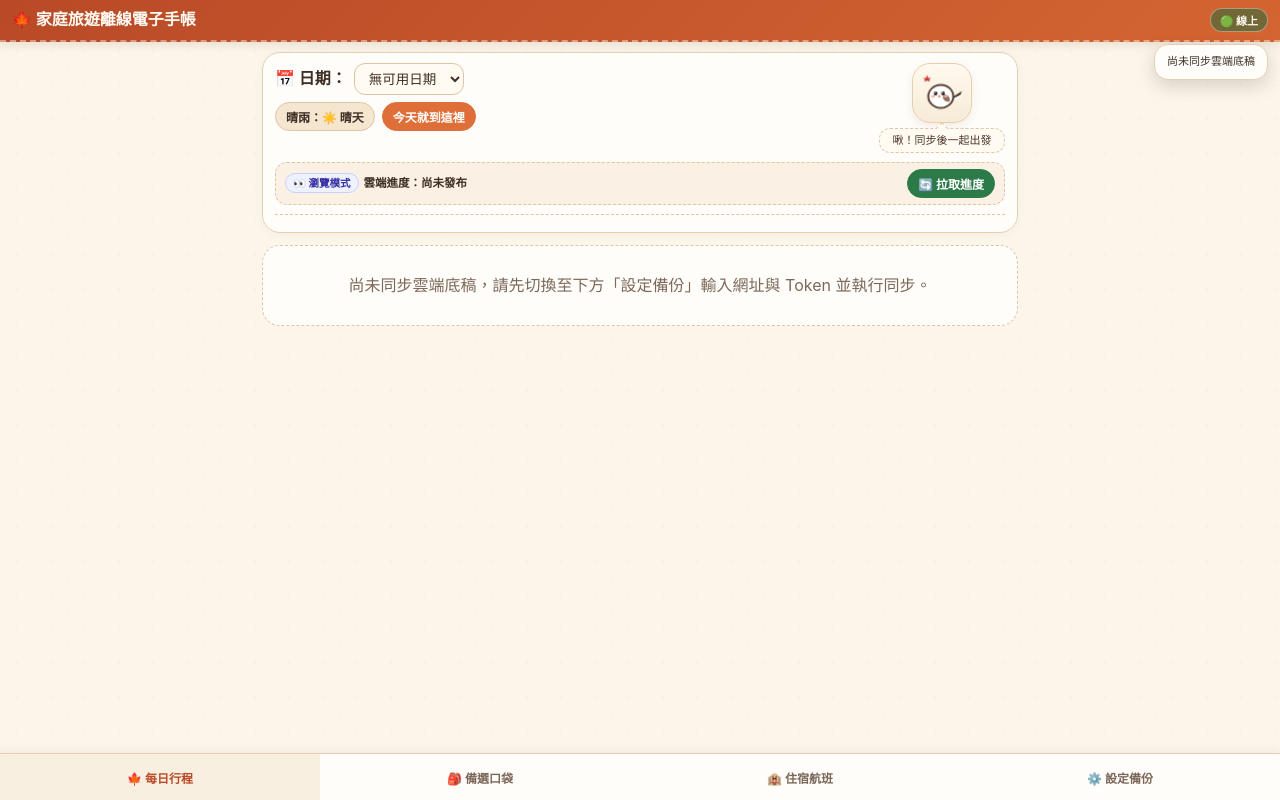
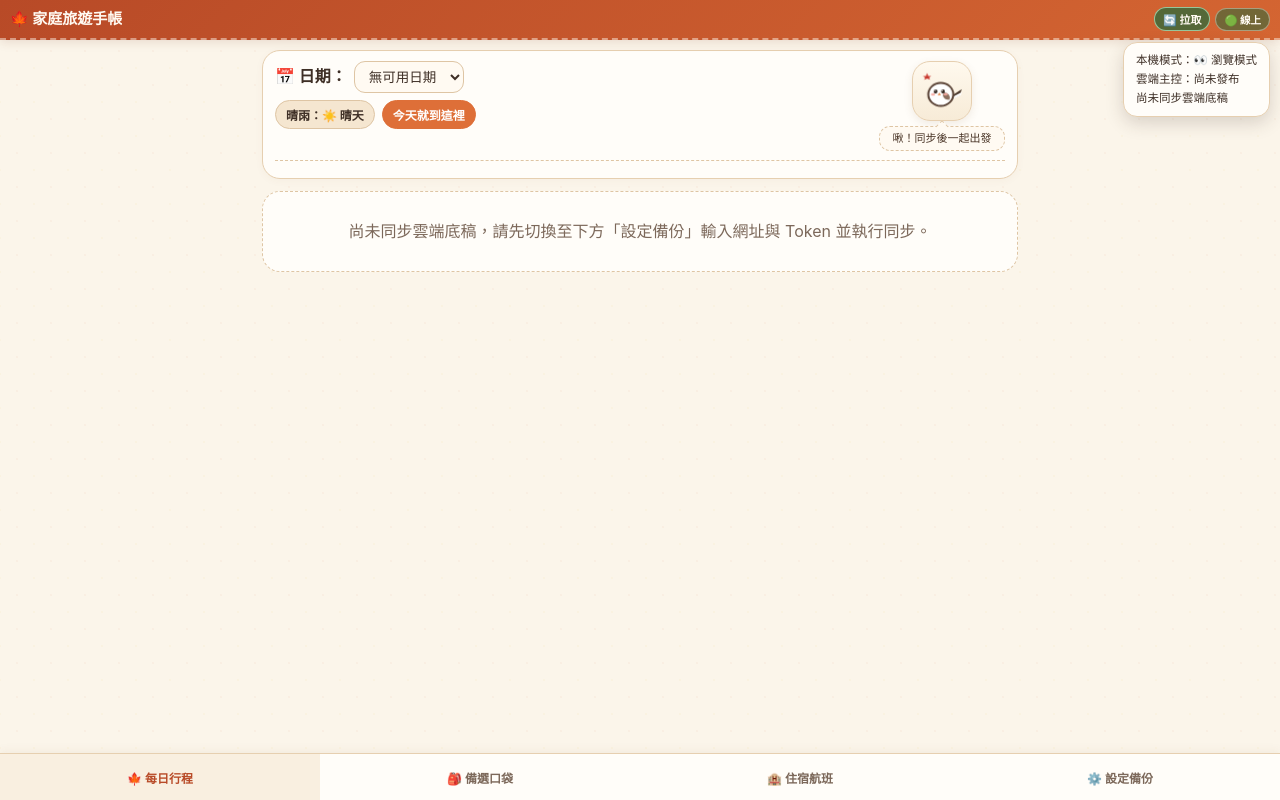
Before and after one commit to ojimalin/kyoto-osaka-2027-pwa, a plain HTML site: page index.html in a window 1280 px wide. Both pictures are taken after a click on the button "🟢 線上". Drawn offline with Linux system fonts and the light colour scheme; a web font is replaced by a local one.

Commit message:
Update index.html

```diff
--- a/index.html
+++ b/index.html
@@ -55,7 +55,7 @@
       z-index: 20;
       background: linear-gradient(135deg, #b84a27 0%, #d46532 100%);
       color: #fffaf2;
-      padding: calc(8px + env(safe-area-inset-top, 0px)) 12px 8px;
+      padding: calc(7px + env(safe-area-inset-top, 0px)) 10px 7px;
       border-bottom: 2px dashed rgba(255, 250, 242, 0.45);
       box-shadow: 0 2px 10px rgba(120, 58, 30, 0.14);
     }
@@ -64,20 +64,54 @@
       display: flex;
       align-items: center;
       justify-content: space-between;
-      gap: 8px;
+      gap: 6px;
     }
 
     .topbar-title {
-      font-size: 16px;
+      font-size: 15px;
       font-weight: 700;
       margin: 0;
       white-space: nowrap;
-    }
-
-    .badge-net {
+      overflow: hidden;
+      text-overflow: ellipsis;
+    }
+
+    .topbar-actions {
+      display: inline-flex;
+      align-items: center;
+      gap: 5px;
+      flex-shrink: 0;
+    }
+
+    .top-chip-btn {
       font-size: 11px;
       font-weight: 700;
-      padding: 3px 9px;
+      padding: 3px 8px;
+      border-radius: 999px;
+      border: 1px solid rgba(255, 250, 242, 0.42);
+      background: rgba(255, 250, 242, 0.18);
+      color: #fffaf2;
+      white-space: nowrap;
+      cursor: pointer;
+      display: inline-flex;
+      align-items: center;
+      gap: 3px;
+    }
+    .top-chip-btn.publish {
+      background: #fff3d6;
+      color: #8c2f12;
+      border-color: #ffe2a8;
+    }
+    .top-chip-btn.pull {
+      background: rgba(36, 107, 60, 0.72);
+      color: #fffaf2;
+      border-color: rgba(187, 247, 208, 0.65);
+    }
+
+    .badge-net {
+      font-size: 10.5px;
+      font-weight: 700;
+      padding: 3px 8px;
       border-radius: 999px;
       background: rgba(255, 250, 242, 0.2);
       border: 1px solid rgba(255, 250, 242, 0.38);
@@ -86,22 +120,32 @@
       cursor: pointer;
     }
 
+    .dirty-dot {
+      display: inline-block;
+      width: 7px;
+      height: 7px;
+      border-radius: 999px;
+      background: #dc2626;
+      box-shadow: 0 0 0 2px rgba(255, 255, 255, 0.8);
+      vertical-align: middle;
+    }
+
     .sync-popover {
       display: none;
       position: absolute;
       top: calc(100% + 4px);
-      right: 12px;
+      right: 10px;
       z-index: 40;
       background: #fffdf9;
       color: var(--text);
       border: 1.5px solid var(--border);
       border-radius: 14px;
       padding: 8px 12px;
-      font-size: 11px;
-      line-height: 1.6;
+      font-size: 11.5px;
+      line-height: 1.65;
       box-shadow: 0 6px 18px rgba(62, 47, 38, 0.18);
       text-align: left;
-      max-width: 290px;
+      max-width: 300px;
     }
     .sync-popover.open { display: block; }
 
@@ -156,53 +200,6 @@
       flex-wrap: wrap;
       align-items: center;
       gap: 7px;
-    }
-
-    .live-sync-strip {
-      display: flex;
-      flex-wrap: wrap;
-      align-items: center;
-      justify-content: space-between;
-      gap: 6px;
-      padding: 6px 9px;
-      background: #faf1e4;
-      border: 1px dashed var(--dash);
-      border-radius: 12px;
-      font-size: 11.5px;
-    }
-
-    .live-host-info {
-      color: var(--text);
-      font-weight: 700;
-      display: inline-flex;
-      align-items: center;
-      gap: 5px;
-      flex-wrap: wrap;
-    }
-
-    .role-pill {
-      font-size: 10.5px;
-      padding: 1.5px 7px;
-      border-radius: 999px;
-      background: #e7f6ec;
-      color: var(--ok);
-      border: 1px solid #96dfb0;
-    }
-    .role-pill.family {
-      background: #eef2ff;
-      color: #3730a3;
-      border-color: #c7d2fe;
-    }
-
-    .dirty-dot {
-      display: inline-block;
-      width: 8px;
-      height: 8px;
-      border-radius: 999px;
-      background: #dc2626;
-      box-shadow: 0 0 0 2px rgba(220, 38, 38, 0.22);
-      margin-right: 4px;
-      vertical-align: middle;
     }
 
     .mascot-stage {
@@ -573,6 +570,7 @@
       background: #faf1e4;
       padding: 4px 8px;
       border-radius: 8px;
+      word-break: break-all;
     }
 
     /* 主控交接確認對話框 */
@@ -660,10 +658,17 @@
   </style>
 </head>
 <body>
+  <!-- 頂部列：左側標題；右側整合角色徽章、發布/拉取按鈕與線上狀態 -->
   <header class="topbar" style="position:relative;">
     <div class="topbar-row">
-      <h1 class="topbar-title">🍁 家庭旅遊離線電子手帳</h1>
-      <button type="button" id="netBadge" class="badge-net" title="點我看底稿版本與共享同步狀態">檢查中</button>
+      <h1 class="topbar-title">🍁 家庭旅遊手帳</h1>
+      <div class="topbar-actions">
+        <button type="button" id="btnPublishLive" class="top-chip-btn publish" style="display:none;" title="發布本機進度">
+          <span id="unpublishedDot" class="dirty-dot" style="display:none;"></span>☁️ 發布
+        </button>
+        <button type="button" id="btnPullLive" class="top-chip-btn pull" title="拉取雲端最新進度">🔄 拉取</button>
+        <button type="button" id="netBadge" class="badge-net" title="點我看主控者、版號與連線狀態">檢查中</button>
+      </div>
     </div>
     <div id="syncMetaBar" class="sync-popover">
       <div>尚未同步雲端底稿</div>
@@ -712,17 +717,6 @@
           </div>
         </div>
 
-        <!-- 家庭共享進度同步列（主控發布 / 家人拉取 / 雲端主控者狀態） -->
-        <div class="live-sync-strip">
-          <div id="liveHostStatus" class="live-host-info">雲端主控：尚未同步</div>
-          <div class="controls-line">
-            <button type="button" id="btnPublishLive" class="btn-sm btn-primary" style="display:none;">
-              <span id="unpublishedDot" class="dirty-dot" style="display:none;"></span>☁️ 發布進度
-            </button>
-            <button type="button" id="btnPullLive" class="btn-sm btn-ok">🔄 拉取進度</button>
-          </div>
-        </div>
-
         <div id="dayStats" class="stats-bar"></div>
       </div>
 
@@ -752,8 +746,8 @@
       <div class="section-card">
         <h3>📱 本機角色與雲端同步設定</h3>
         <p class="muted-note">
-          - <strong>主控模式</strong>：負責在旅途中勾選完成、微調時間或插入備選景點，修改後 10 秒自動發布（亦可手動立即發布）。<br />
-          - <strong>瀏覽模式</strong>：家人手機預設模式，僅顯示「拉取進度」按鈕，避免誤發覆蓋主控進度；必要時可隨時切為主控接手。
+          - <strong>主控模式</strong>：負責在旅途中勾選完成、微調時間或插入備選景點，修改後 10 秒自動發布（亦可點上方「☁️ 發布」立即發布）。<br />
+          - <strong>瀏覽模式</strong>：家人手機預設模式，僅顯示「🔄 拉取」按鈕，避免誤發覆蓋主控進度；必要時可隨時切為主控接手。
         </p>
         <div class="form-stack">
           <div class="form-field">
@@ -847,9 +841,8 @@
      * 整體功能說明：
      *   1. 管理本機裝置固定識別碼（deviceId）、裝置顯示名稱（deviceName）、操作模式（host / family）
      *      與雙 Token（READ_TOKEN / PUBLISH_TOKEN）之儲存與安全驗證。
-     *   2. 渲染每日行程、備選口袋、住宿航班、設定備份四個分頁，所有動態文字均經 escapeHtml() 跳脫。
-     *   3. 串接 TripSyncService：主控端修改行程後自動標記未發布紅點並觸發 10 秒延遲自動發布；
-     *      遇 HOST_MISMATCH 時彈出主控交接視窗供確認接手或一鍵切回瀏覽模式。
+     *   2. 頂部列整合角色按鈕（主控「☁️ 發布」＋未發布紅點、家人「🔄 拉取」）與主控資訊彈窗。
+     *   3. 渲染每日行程、備選口袋、住宿航班、設定備份四個分頁，所有動態文字均經 escapeHtml() 跳脫。
      * ============================================================================
      */
     (() => {
@@ -878,10 +871,9 @@
       function getOrCreateDeviceId() {
         let id = String(localStorage.getItem(PREF_KEYS.DEVICE_ID) || '').trim();
         if (!id) {
-          const rand = (typeof crypto !== 'undefined' && typeof crypto.randomUUID === 'function')
+          id = (typeof crypto !== 'undefined' && typeof crypto.randomUUID === 'function')
             ? crypto.randomUUID()
             : ('dev-' + Date.now().toString(36) + '-' + Math.random().toString(36).slice(2, 10));
-          id = rand;
           localStorage.setItem(PREF_KEYS.DEVICE_ID, id);
         }
         return id;
@@ -892,8 +884,7 @@
        * @return {string}
        */
       function getCurrentRole() {
-        const r = localStorage.getItem(PREF_KEYS.ROLE);
-        return r === 'host' ? 'host' : 'family';
+        return localStorage.getItem(PREF_KEYS.ROLE) === 'host' ? 'host' : 'family';
       }
 
       /**
@@ -902,8 +893,7 @@
        */
       function getStoredReadToken() {
         const t = String(localStorage.getItem(PREF_KEYS.READ_TOKEN) || '').trim();
-        if (t) return t;
-        return String(localStorage.getItem(PREF_KEYS.LEGACY_API_TOKEN) || '').trim();
+        return t || String(localStorage.getItem(PREF_KEYS.LEGACY_API_TOKEN) || '').trim();
       }
 
       /**
@@ -960,14 +950,11 @@
       }
 
       /**
-       * 更新頂部與行程頁的「雲端主控者、版號、角色徽章與未發布紅點」顯示。
+       * 更新頂部「發布」按鈕顯示、未發布紅點與主控資訊摘要。
        */
       function updateLiveSyncIndicators() {
         const role = getCurrentRole();
-        const myDeviceId = getOrCreateDeviceId();
         const liveMeta = TripSyncService.getLiveSyncMeta();
-
-        const hostStatusEl = document.getElementById('liveHostStatus');
         const btnPublish = document.getElementById('btnPublishLive');
         const dirtyDot = document.getElementById('unpublishedDot');
 
@@ -976,25 +963,6 @@
         }
         if (dirtyDot) {
           dirtyDot.style.display = liveMeta.hasUnpublished ? 'inline-block' : 'none';
-        }
-
-        if (hostStatusEl) {
-          const roleBadgeHtml = role === 'host'
-            ? '<span class="role-pill">🧭 主控模式</span>'
-            : '<span class="role-pill family">👀 瀏覽模式</span>';
-
-          let hostText = '雲端進度：尚未發布';
-          if (liveMeta.revision > 0) {
-            const isMe = liveMeta.publishedByDeviceId && liveMeta.publishedByDeviceId === myDeviceId;
-            const ownerLabel = (liveMeta.publishedByName || '主控端') + (isMe ? '（本機）' : '');
-            hostText = `主控：${escapeHtml(ownerLabel)} (v${liveMeta.revision})`;
-          }
-
-          const dirtyLabel = liveMeta.hasUnpublished
-            ? ' <span style="color:#b91c1c;">• 待發布</span>'
-            : '';
-
-          hostStatusEl.innerHTML = `${roleBadgeHtml}<span>${hostText}</span>${dirtyLabel}`;
         }
       }
 
@@ -1014,10 +982,10 @@
        */
       function handlePublishResult(res) {
         updateLiveSyncIndicators();
+        renderHeaderAndDates();
         if (!res) return;
         if (res.ok) {
           showBanner('ok', res.message);
-          renderHeaderAndDates();
           return;
         }
         if (res.switchToFamily) {
@@ -1370,6 +1338,7 @@
         localStorage.setItem(PREF_KEYS.PUBLISH_TOKEN, publishToken);
 
         updateLiveSyncIndicators();
+        renderHeaderAndDates();
         showBanner('ok', role === 'host'
           ? `已儲存設定（主控模式｜裝置：${deviceName}）`
           : '已儲存設定（瀏覽模式）');
@@ -1405,11 +1374,18 @@
         const metaBar = document.getElementById('syncMetaBar');
         const dateSel = document.getElementById('dateSelect');
         const liveMeta = TripSyncService.getLiveSyncMeta();
+        const role = getCurrentRole();
+        const myDeviceId = getOrCreateDeviceId();
+
+        const roleLine = `<div>本機模式：${role === 'host' ? '🧭 主控模式' : '👀 瀏覽模式'}${liveMeta.hasUnpublished ? '（有未發布變更）' : ''}</div>`;
+        const hostLine = liveMeta.revision > 0
+          ? `<div>雲端主控：${escapeHtml((liveMeta.publishedByName || '主控端') + (liveMeta.publishedByDeviceId === myDeviceId ? '（本機）' : ''))} (v${liveMeta.revision})</div>`
+          : '<div>雲端主控：尚未發布</div>';
 
         if (!baseline) {
           baselineStartDate = '';
           customMealReminder = '';
-          metaBar.innerHTML = '<div>尚未同步雲端底稿</div>';
+          metaBar.innerHTML = roleLine + hostLine + '<div>尚未同步雲端底稿</div>';
           dateSel.innerHTML = '<option value="">無可用日期</option>';
           currentDate = '';
           updateLiveSyncIndicators();
@@ -1424,14 +1400,12 @@
         customMealReminder = mealMeta ? String(mealMeta.info_text || mealMeta.title_zh || '').slice(0, 22) : '';
 
         const syncedStr = baseline.syncedAt ? new Date(baseline.syncedAt).toLocaleString('zh-TW') : '-';
-        const liveInfoLine = liveMeta.revision > 0
-          ? `<div>共享進度：v${liveMeta.revision}（${escapeHtml(liveMeta.publishedByName || '主控端')}）</div>`
-          : '<div>共享進度：尚未發布</div>';
 
         metaBar.innerHTML =
+          roleLine +
+          hostLine +
           `<div>底稿版本：${escapeHtml(m.dataVersion || '-')}</div>` +
-          `<div>底稿同步：${escapeHtml(syncedStr)}</div>` +
-          liveInfoLine;
+          `<div>底稿同步：${escapeHtml(syncedStr)}</div>`;
 
         const dates = enumerateDates(m.tripStartDate, m.tripEndDate, baseline.itinerary);
         const savedDate = localStorage.getItem(PREF_KEYS.SELECTED_DATE) || '';
@@ -1804,7 +1778,6 @@
         await renderScheduleTab();
       });
 
-      // 手動發布進度按鈕（主控模式）
       document.getElementById('btnPublishLive').addEventListener('click', async () => {
         const ctx = buildSyncContextOptions();
         showBanner('info', '正在發布共享進度至雲端...');
@@ -1815,7 +1788,6 @@
         handlePublishResult(res);
       });
 
-      // 拉取最新進度按鈕（家人端與主控端皆可使用）
       document.getElementById('btnPullLive').addEventListener('click', async () => {
         const ctx = buildSyncContextOptions();
         showBanner('info', '正在從雲端拉取最新共享進度...');
```
